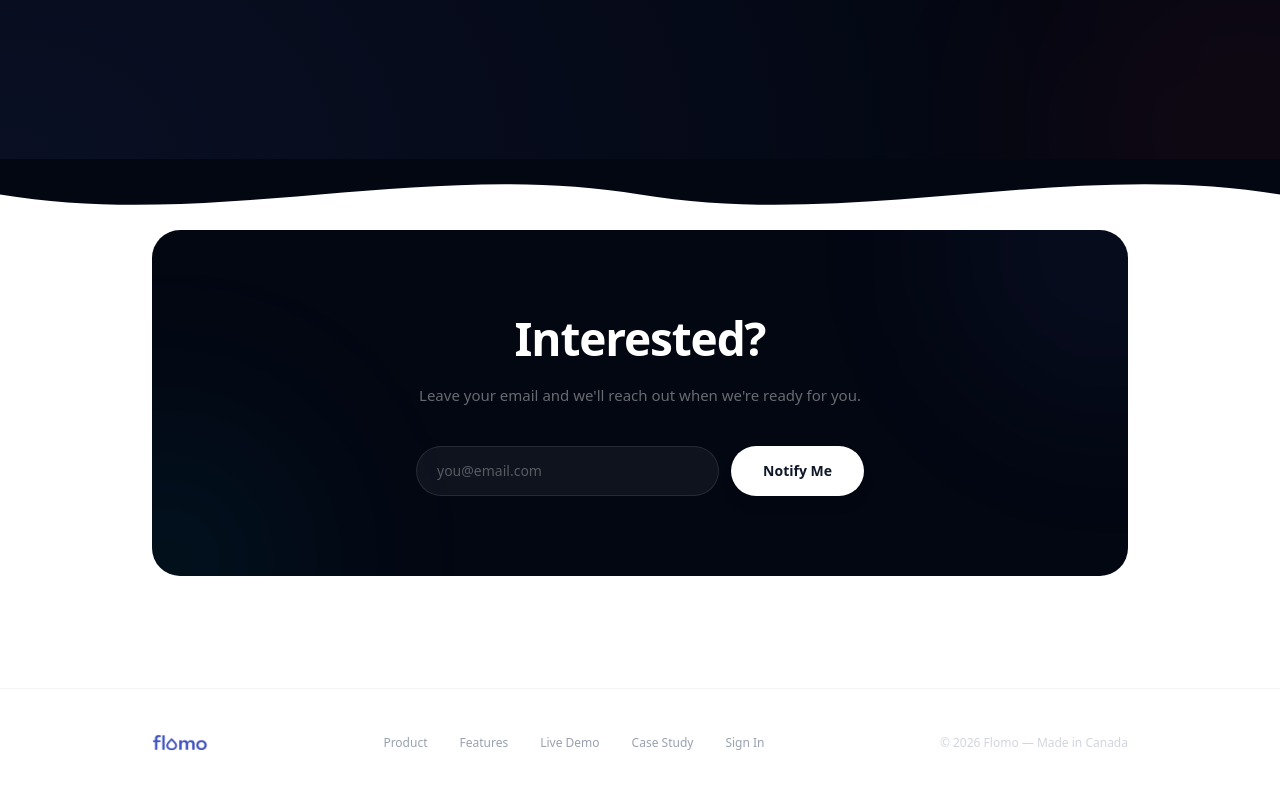
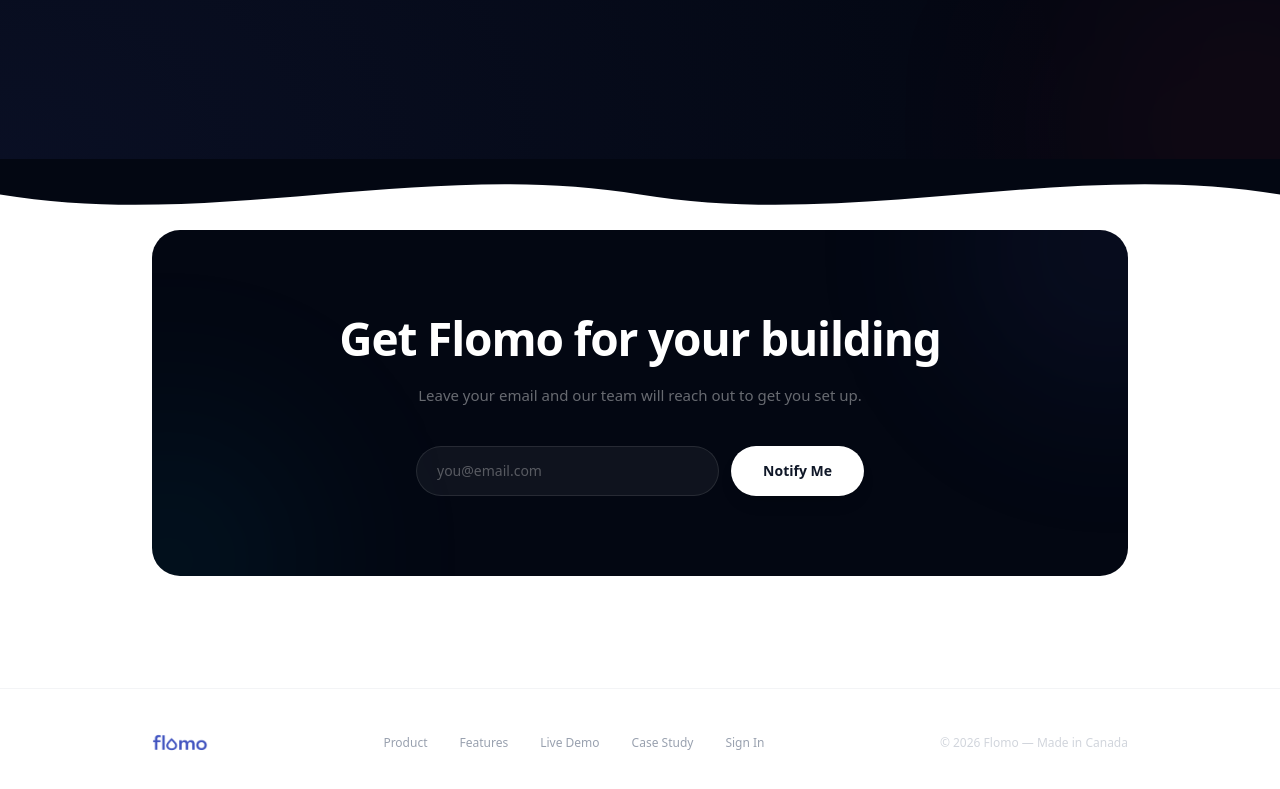
Before and after one commit to edenkozlov/jettyLeak, a React (Vite) app: page / in a window 1280 px wide. Shown: the part 5405-6194 px from the top of the page. Built offline with nearby package versions, Linux system fonts and the light colour scheme; no server answers.

Commit message:
text edit

```diff
--- a/src/pages/Landing.tsx
+++ b/src/pages/Landing.tsx
@@ -478,10 +478,10 @@
 
           <div className="relative">
             <h2 className="text-[26px] leading-tight font-bold tracking-tight text-white sm:text-[34px] md:text-[46px]">
-              Interested?
+              Get Flomo for your building
             </h2>
             <p className="mx-auto mt-3 max-w-lg text-[14px] text-white/40 sm:mt-4 sm:text-[15px]">
-              Leave your email and we'll reach out when we're ready for you.
+              Leave your email and our team will reach out to get you set up.
             </p>
 
             {status === 'success' ? (
```
